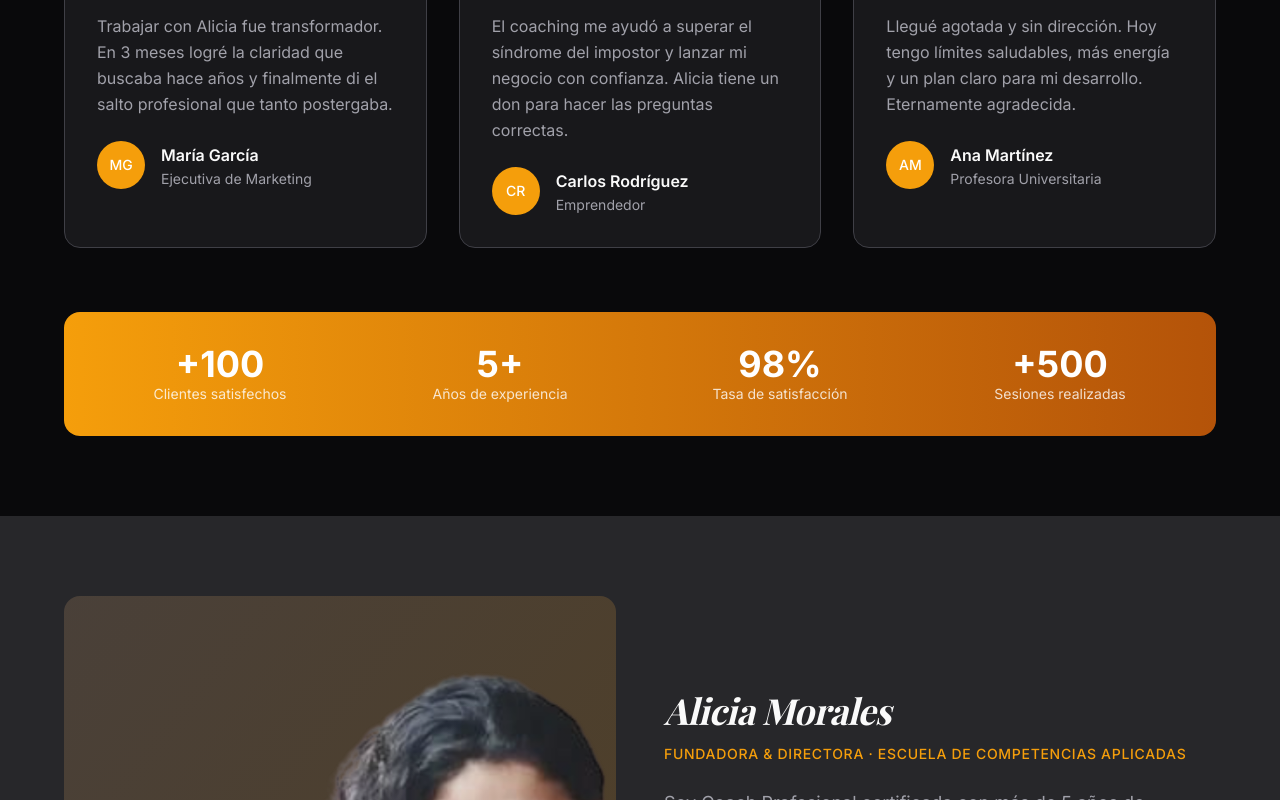
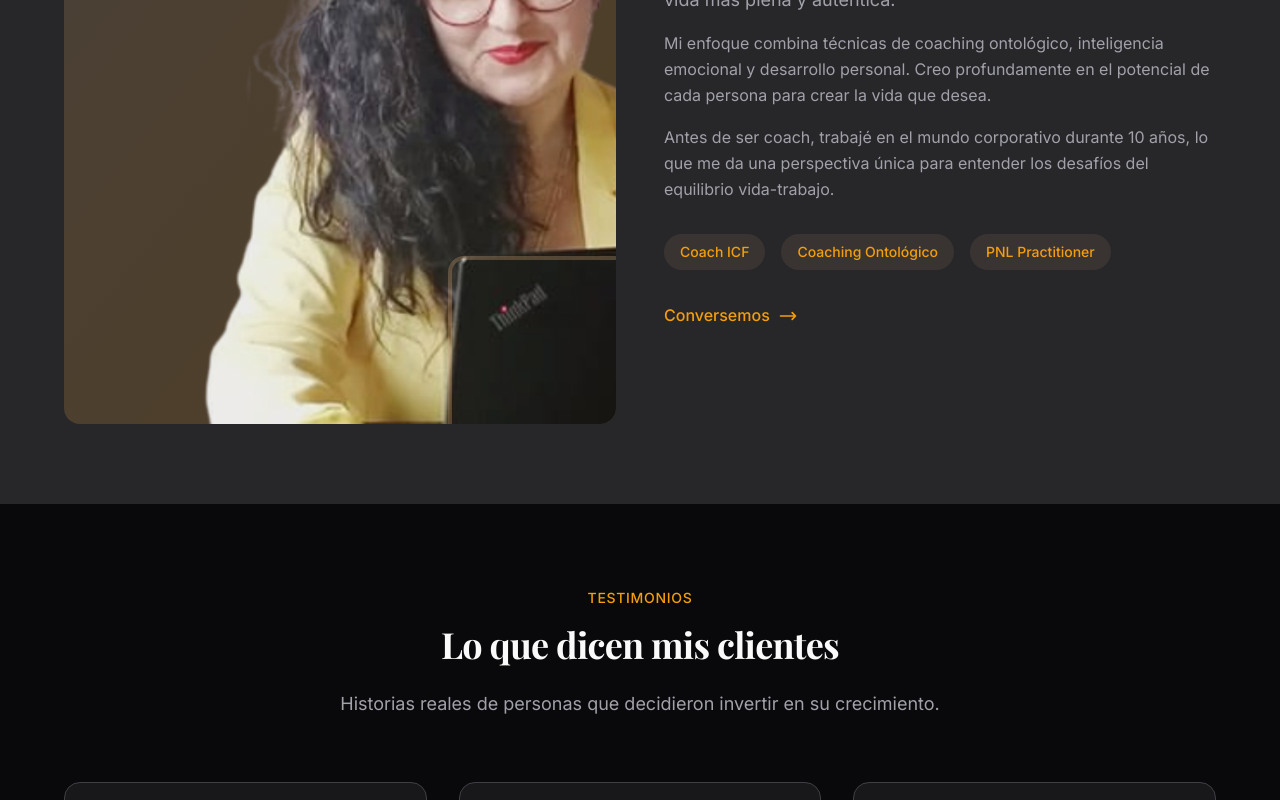
Before and after one commit to mauro6287-blip/alicia-morales-coach, a Next.js app: page / in a window 1280 px wide. Shown: the part 7440-8240 px from the top of the page. Built offline with nearby package versions, Linux system fonts and the light colour scheme; a web font is replaced by a local one.

Commit message:
Move testimonials section below Alicia Morales section

```diff
--- a/app/page.tsx
+++ b/app/page.tsx
@@ -22,8 +22,8 @@ export default function Home() {
       <Servicios />
       <ComoTrabajo />
       <ParaQuienEs />
+      <SobreMi />
       <Resultados />
-      <SobreMi />
       <Contacto />
       <CTAFinal />
     </main>
```
